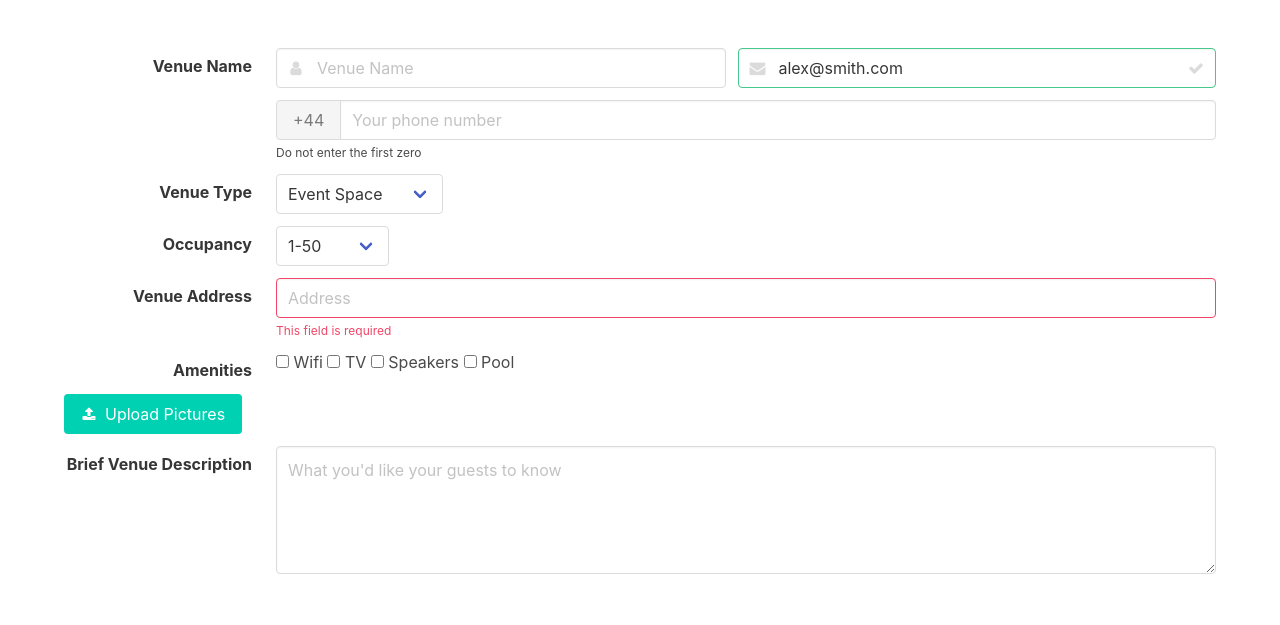
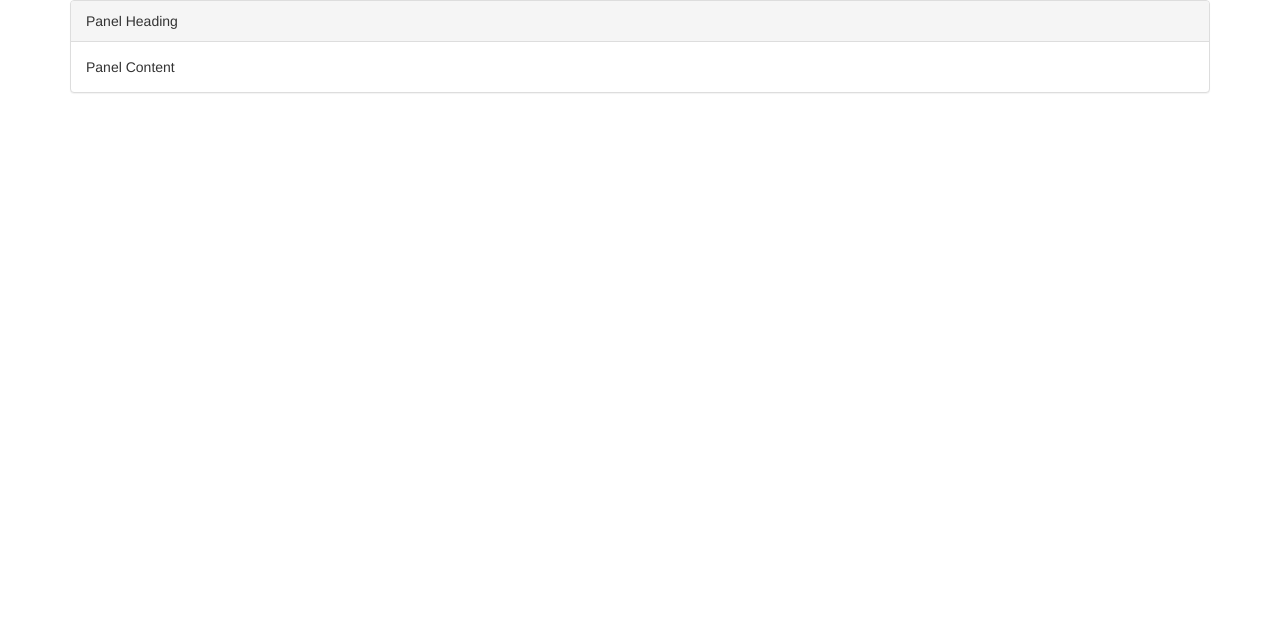
Before and after one commit to msa0683/RezUp, a website: page PropertyForm/form.html in a window 1280 px wide. Drawn offline with nearby package versions, Linux system fonts and the light colour scheme; files that its build step writes are made by us from their sources.

Commit message:
form html form cleaned

```diff
--- a/PropertyForm/form.html
+++ b/PropertyForm/form.html
@@ -3,166 +3,44 @@
     <meta charset="utf-8">
     <meta name="viewport" content="width=device-width, initial-scale=1">
     <title>Hello Bulma!</title>
-    <link rel="stylesheet" href="https://maxcdn.bootstrapcdn.com/font-awesome/4.7.0/css/font-awesome.min.css">
-    <link rel="stylesheet" href="https://cdnjs.cloudflare.com/ajax/libs/bulma/0.5.1/css/bulma.min.css">
+    <link rel="stylesheet" href="https://maxcdn.bootstrapcdn.com/bootstrap/3.3.7/css/bootstrap.min.css">
     <link rel="stylesheet" type="text/css" href="./assets/style.css">
+    <script type="text/javascript" src="https://maxcdn.bootstrapcdn.com/bootstrap/3.3.7/js/bootstrap.min.js"></script>
   </head>
   <body>
-  <section class="section">
-    <div class="container">
 
-      <div class="field is-horizontal">
-  <div class="field-label is-normal">
-    <label class="label">Venue Name</label>
-  </div>
-  <div class="field-body">
-    <div class="field">
-      <p class="control is-expanded has-icons-left">
-        <input class="input" type="text" placeholder="Venue Name">
-        <span class="icon is-small is-left">
-          <i class="fa fa-user"></i>
-        </span>
-      </p>
+  <div class="container formcontainer">
+    <form class="form-horizontal" action="/action_page.php">
+    <div class="panel panel-default">
+      <div class="panel-heading">Panel Heading</div>
+      <div class="panel-body">Panel Content</div>
     </div>
-    <div class="field">
-      <p class="control is-expanded has-icons-left has-icons-right">
-        <input class="input is-success" type="email" placeholder="Email" value="alex@smith.com">
-        <span class="icon is-small is-left">
-          <i class="fa fa-envelope"></i>
-        </span>
-        <span class="icon is-small is-right">
-          <i class="fa fa-check"></i>
-        </span>
-      </p>
-    </div>
-  </div>
-</div>
-
-<div class="field is-horizontal">
-  <div class="field-label"></div>
-  <div class="field-body">
-    <div class="field is-expanded">
-      <div class="field has-addons">
-        <p class="control">
-          <a class="button is-static">
-            +44
-          </a>
-        </p>
-        <p class="control is-expanded">
-          <input class="input" type="tel" placeholder="Your phone number">
-        </p>
-      </div>
-      <p class="help">Do not enter the first zero</p>
-    </div>
-  </div>
-</div>
-
-<div class="field is-horizontal">
-  <div class="field-label is-normal">
-    <label class="label">Venue Type</label>
-  </div>
-  <div class="field-body">
-    <div class="field is-narrow">
-      <div class="control">
-        <div class="select is-fullwidth">
-          <select>
-            <option>Event Space</option>
-            <option>Meeting Space</option>
-            <option>Others</option>
-          </select>
+<!--       <div class="form-group">
+        <label class="control-label col-sm-2" for="email">Email:</label>
+        <div class="col-sm-10">
+          <input type="email" class="form-control" id="email" placeholder="Enter email" name="email">
         </div>
       </div>
-    </div>
-  </div>
-</div>
-<div class="field is-horizontal">
-  <div class="field-label is-normal">
-    <label class="label">Occupancy</label>
-  </div>
-  <div class="field-body">
-    <div class="field is-narrow">
-      <div class="control">
-        <div class="select is-fullwidth">
-          <select>
-            <option>1-50</option>
-            <option>50-75</option>
-            <option>75-100</option>
-            <option>100-125</option>
-          </select>
+      <div class="form-group">
+        <label class="control-label col-sm-2" for="pwd">Password:</label>
+        <div class="col-sm-10">
+          <input type="password" class="form-control" id="pwd" placeholder="Enter password" name="pwd">
         </div>
       </div>
-    </div>
-  </div>
-</div>
-<div class="field is-horizontal">
-  <div class="field-label is-normal">
-    <label class="label">Venue Address</label>
-  </div>
-  <div class="field-body">
-    <div class="field">
-      <div class="control">
-        <input class="input is-danger" type="text" placeholder="Address">
-      </div>
-      <p class="help is-danger">
-        This field is required
-      </p>
-    </div>
-  </div>
-</div>
-<div class="field is-horizontal">
-  <div class="field-label is-normal">
-    <label class="label">Amenities</label>
-  </div>
-  <div class="field-body">
-    <div class="field is-narrow">
-      <div class="control">
-          <label class="checkbox">
-              <input type="checkbox">
-              Wifi
-              <input type="checkbox">
-              TV
-              <input type="checkbox">
-              Speakers
-              <input type="checkbox">
-              Pool
-          </label>
+      <div class="form-group">
+        <div class="col-sm-offset-2 col-sm-10">
+          <div class="checkbox">
+            <label><input type="checkbox" name="remember"> Remember me</label>
+          </div>
         </div>
       </div>
-
-    </div>
+      <div class="form-group">
+        <div class="col-sm-offset-2 col-sm-10">
+          <button type="submit" class="btn btn-default">Submit</button>
+        </div>
+      </div> -->
+    </form>
   </div>
-  <div class="field">
-  <div class="file is-primary">
-    <label class="file-label">
-      <input class="file-input" type="file" name="resume">
-      <span class="file-cta">
-        <span class="file-icon">
-          <i class="fa fa-upload"></i>
-        </span>
-        <span class="file-label">
-          Upload Pictures
-        </span>
-      </span>
-    </label>
-  </div>
-</div>
-
-<div class="field is-horizontal">
-  <div class="field-label is-normal">
-    <label class="label">Brief Venue Description</label>
-  </div>
-  <div class="field-body">
-    <div class="field">
-      <div class="control">
-        <textarea class="textarea" placeholder="What you'd like your guests to know"></textarea>
-      </div>
-    </div>
-  </div>
-</div>
-
-
-</div>
-
 
 
   </body>
```
